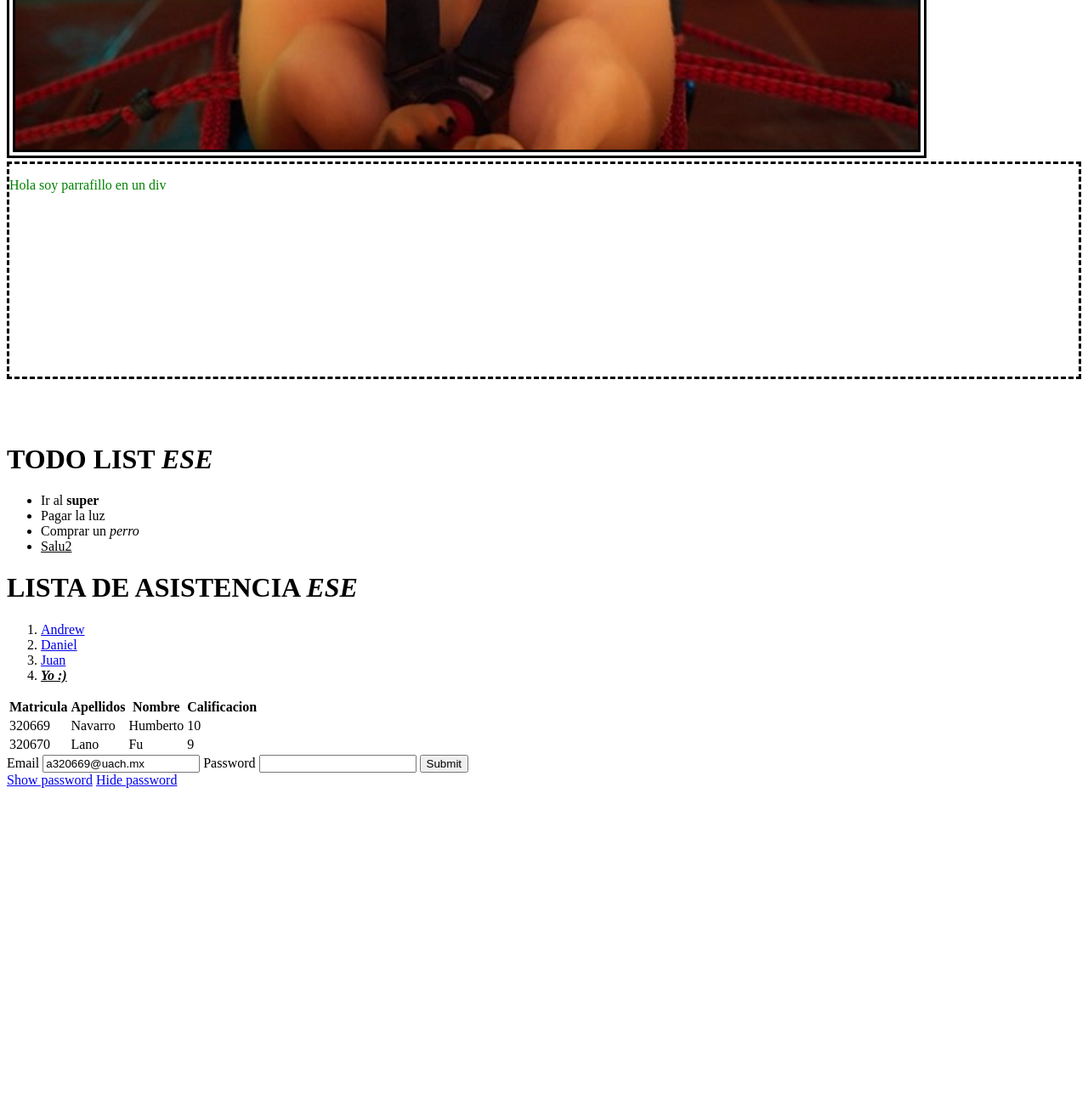
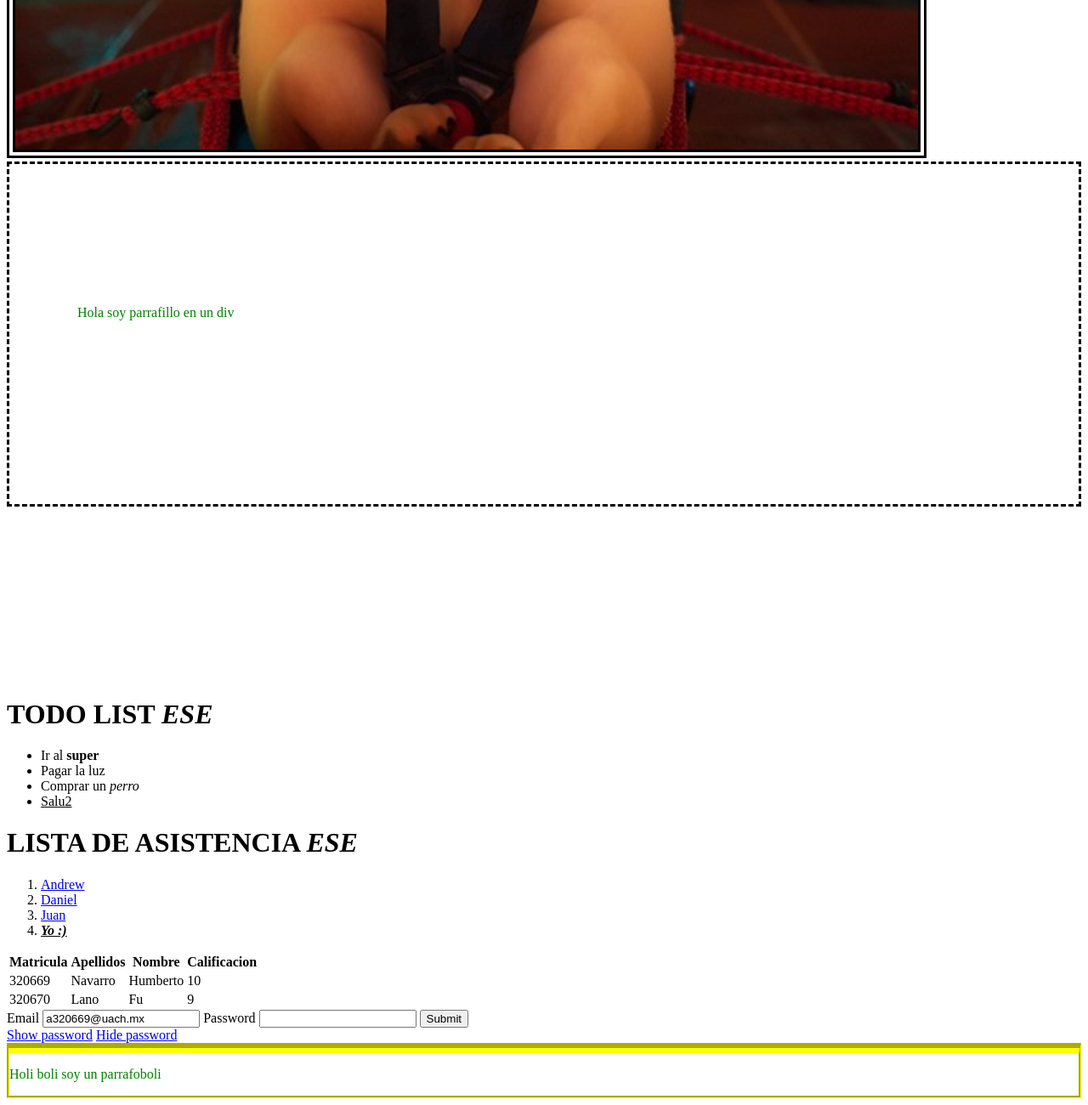
Before and after one commit to fanpug/Practica-Servidor, a plain HTML site: page www/index.html in a window 1280 px wide. Shown: the part 937-2237 px from the top of the page at 85% size. Before the commit the page ends 1872 px from the top, so only its background shows below. Drawn offline with Linux system fonts and the light colour scheme.

Commit message:
Ultimos cambios para la practica, yo si hice el docker profe pongame 10 jaja salu2

```diff
--- a/www/css/master.css
+++ b/www/css/master.css
@@ -1,14 +1,18 @@
+:root{
+  --color-texto: green;
+}
+
 p{
   color: blue;
 }
 
 #titulo-principal{
-  color: red;
+  color: var(--color-texto);
   border-style: dotted;
 }
 
 .borderh{
-  border: 10px solid;
+  border: 10px double;
   border-style: inset;
 }
 
@@ -24,4 +28,15 @@ img[src]{
 #parrafo-importante{
   border-style: dashed;
   padding-bottom: 200px;
+  padding-left: 80px;
+  padding-right: 400px;
+  padding-top: 150px;
+
+  margin-bottom: 150px;
 }
+
+#test-parrafo{
+  border-color: yellow;
+  border-top-width: 12px;
+  border-style: groove;
+}
--- a/www/index.html
+++ b/www/index.html
@@ -78,6 +78,9 @@
   <a id="show" href="#">Show password</a>
   <a id="hide" href="#">Hide password</a>
 
+  <div id="test-parrafo">
+    <p>Holi boli soy un parrafoboli</p>
+  </div>
 
   <script type="text/javascript" src="/js/main.js">
   </script>
```
